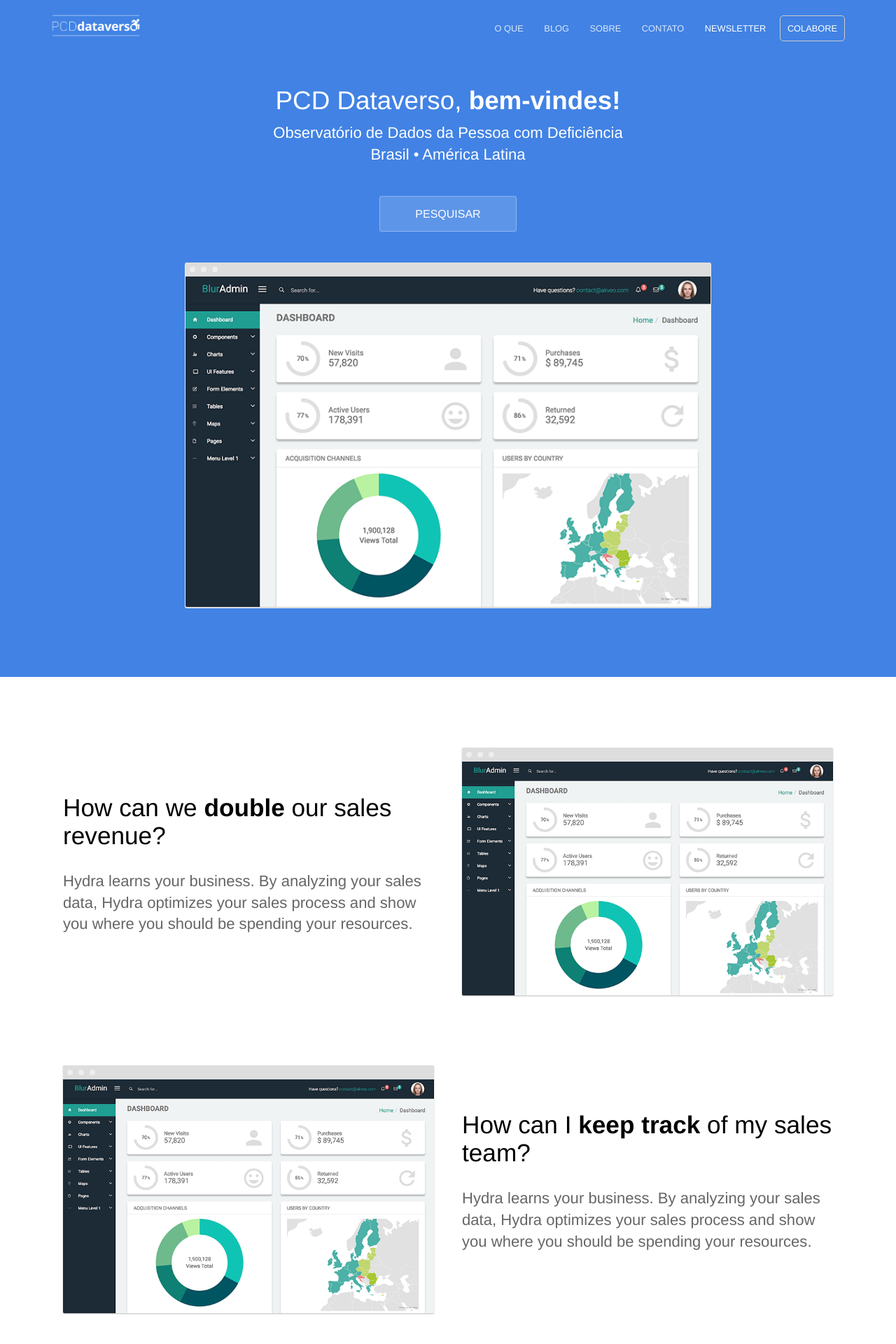
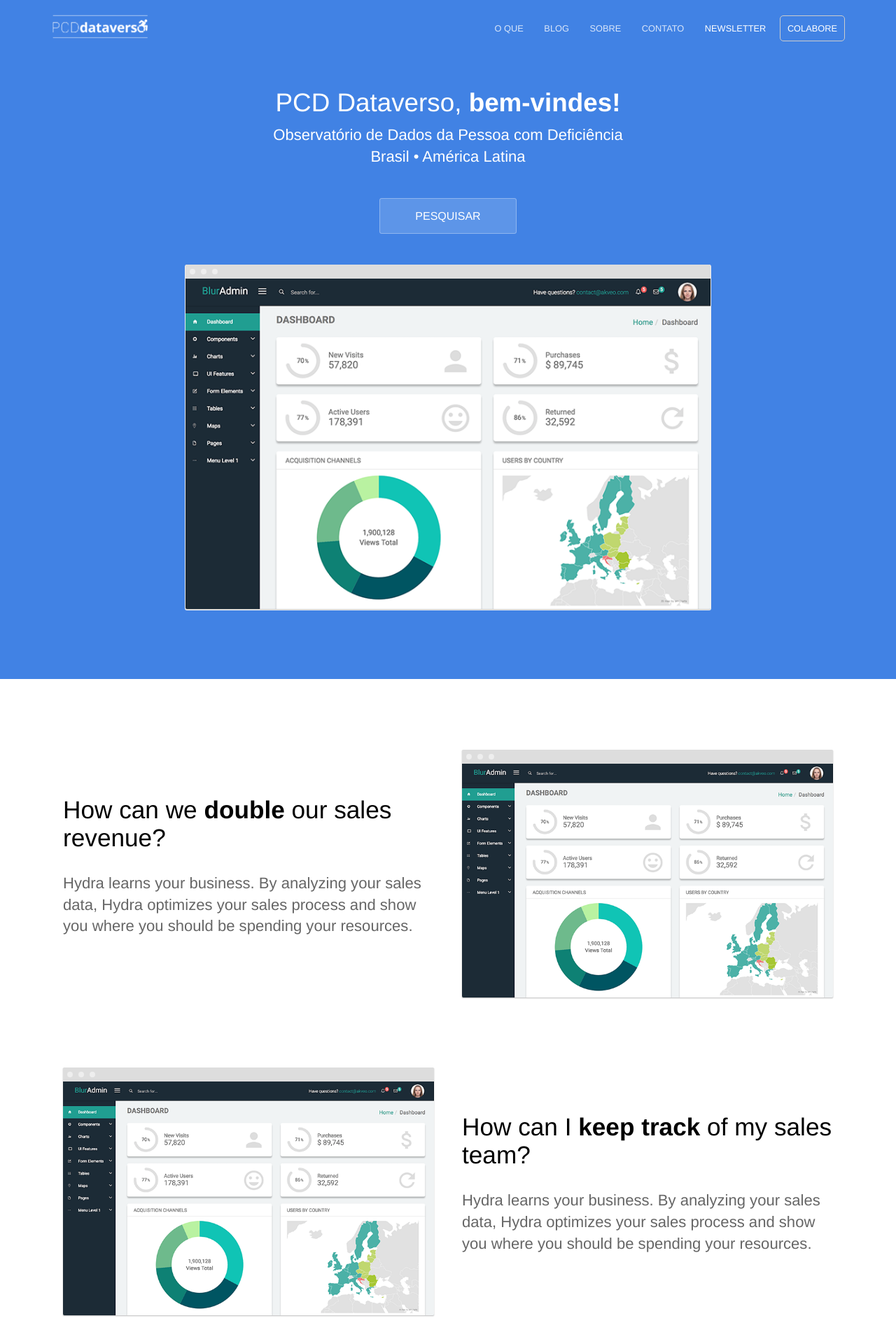
Before and after one commit to jornalistainclusivo/pcd.dataverso.org, a Jekyll site: the page built from index.html, in a window 1280 px wide. Shown: the top 1920 px of the page at 70% size. Built offline with Jekyll 4.4.1, drawn with Linux system fonts in a browser that asks for light colours.

Commit message:
tamanho logo

```diff
--- a/_layouts/default.html
+++ b/_layouts/default.html
@@ -23,7 +23,7 @@
 	<body>
 		<header>
 			<div class="container">
-				<div class="company-name"><a href="{{ site.baseurl }}/"><img src="{{ site.baseurl }}/images/logo.png" alt="Logo PcD Dataverso" width="95" height="33" /></a></div>
+				<div class="company-name"><a href="{{ site.baseurl }}/"><img src="{{ site.baseurl }}/images/logo.png" alt="Logo PcD Dataverso" width="105" height="36" /></a></div>
 				{% include navigation.html %}
 			</div>
 		</header>
```
